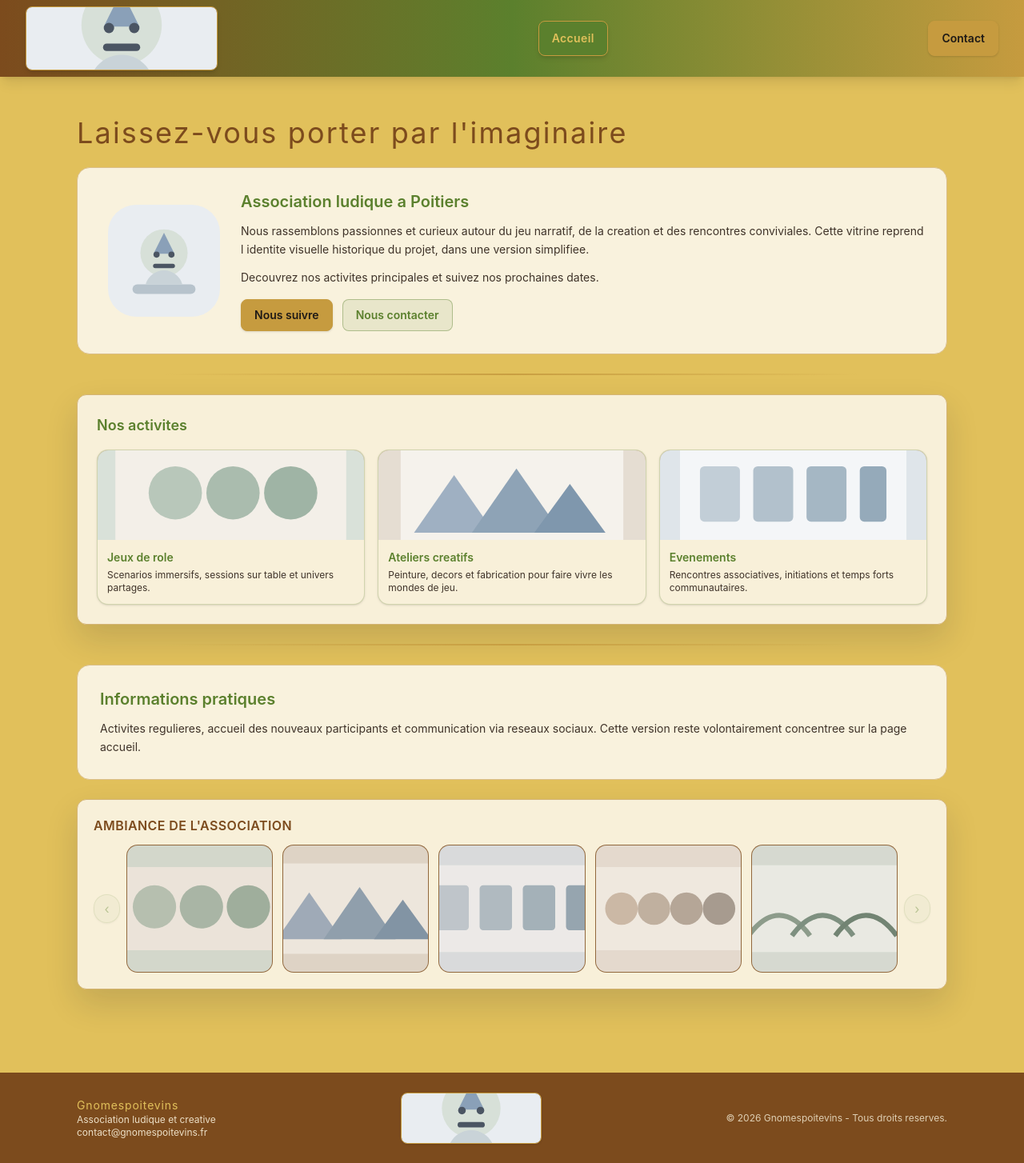
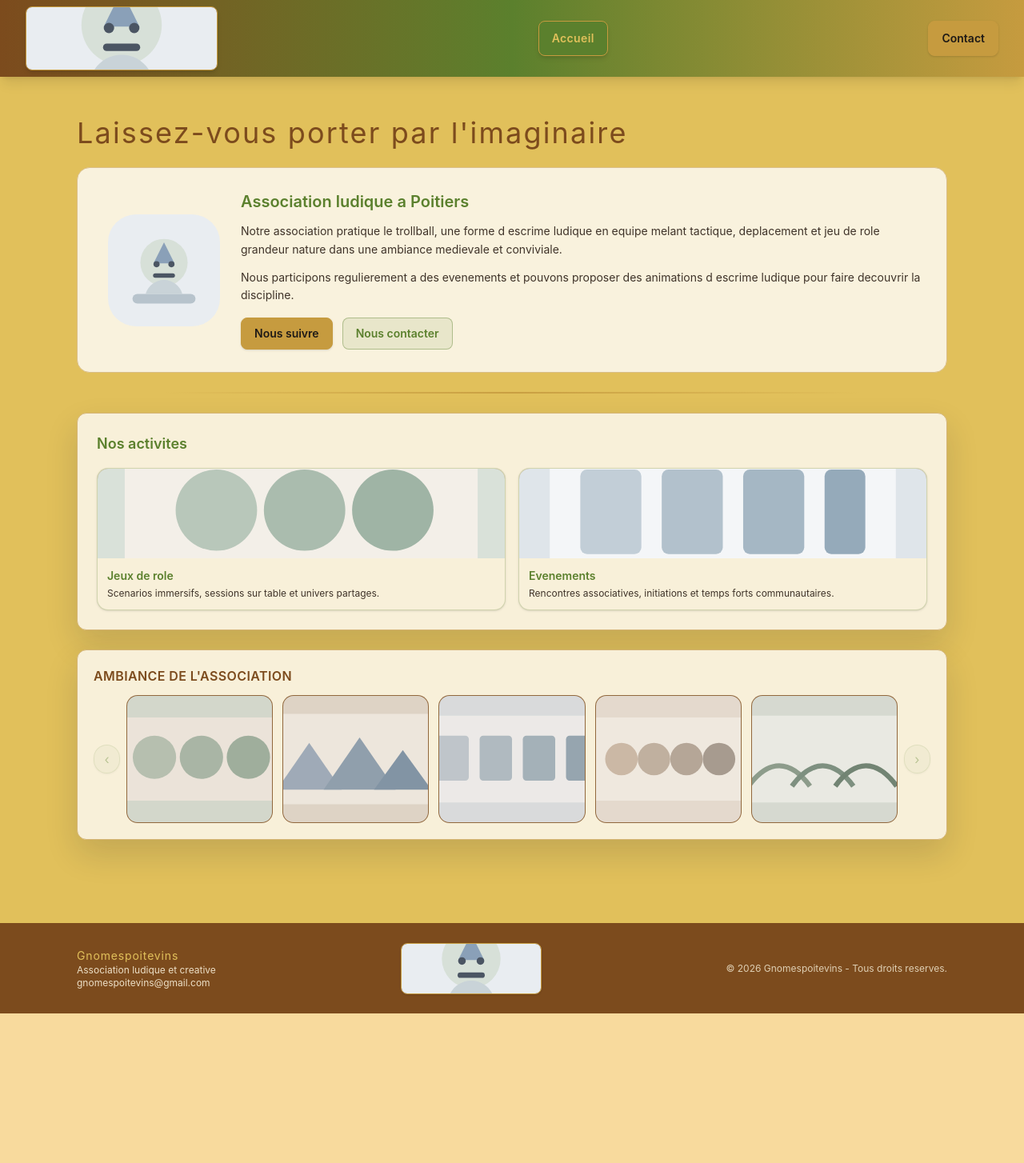
Before and after one commit to gnomespoitevins/site_vitrine, a Next.js app: page / in a window 1280 px wide. Shown: the whole page at 80% size. After the commit the page ends 1267 px from the top, so only its background shows below. Built offline with nearby package versions, Linux system fonts and the light colour scheme; no server answers.

Commit message:
fix kinfos

```diff
--- a/src/app/page.tsx
+++ b/src/app/page.tsx
@@ -38,12 +38,13 @@ export default function Home() {
           <div>
             <h2 className="mb-3 text-xl font-semibold text-[var(--forest)]">Association ludique a Poitiers</h2>
             <p className="mb-3 text-sm leading-relaxed text-[var(--ink-soft)]">
-              Nous rassemblons passionnes et curieux autour du jeu narratif, de la creation
-              et des rencontres conviviales. Cette vitrine reprend l identite visuelle
-              historique du projet, dans une version simplifiee.
+              Notre association pratique le trollball, une forme d escrime ludique en equipe
+              melant tactique, deplacement et jeu de role grandeur nature dans une ambiance
+              medievale et conviviale.
             </p>
             <p className="text-sm leading-relaxed text-[var(--ink-soft)]">
-              Decouvrez nos activites principales et suivez nos prochaines dates.
+              Nous participons regulierement a des evenements et pouvons proposer des
+              animations d escrime ludique pour faire decouvrir la discipline.
             </p>
             <div className="mt-4 flex flex-wrap gap-3">
               <Link
@@ -55,7 +56,7 @@ export default function Home() {
                 Nous suivre
               </Link>
               <Link
-                href="mailto:contact@gnomespoitevins.fr"
+                href="mailto:gnomespoitevins@gmail.com"
                 className="inline-flex h-10 items-center justify-center rounded-md border border-[var(--forest)]/40 bg-[var(--forest)]/10 px-4 text-sm font-semibold text-[var(--forest)] transition-colors hover:bg-[var(--forest)]/20"
               >
                 Nous contacter
@@ -69,17 +70,12 @@ export default function Home() {
 
       <section className="parchment-card p-5 sm:p-6">
         <h2 className="mb-4 text-lg font-semibold text-[var(--forest)]">Nos activites</h2>
-        <div className="grid gap-4 md:grid-cols-3">
+        <div className="grid gap-4 md:grid-cols-2">
           {[
             {
               title: "Jeux de role",
               text: "Scenarios immersifs, sessions sur table et univers partages.",
               image: "/gallery-1.svg",
-            },
-            {
-              title: "Ateliers creatifs",
-              text: "Peinture, decors et fabrication pour faire vivre les mondes de jeu.",
-              image: "/gallery-2.svg",
             },
             {
               title: "Evenements",
@@ -109,16 +105,6 @@ export default function Home() {
         </div>
       </section>
 
-      <SectionDivider />
-
-      <section className="parchment-section p-5 sm:p-7">
-        <h2 className="mb-3 text-xl font-semibold text-[var(--forest)]">Informations pratiques</h2>
-        <p className="text-sm leading-relaxed text-[var(--ink-soft)]">
-          Activites regulieres, accueil des nouveaux participants et communication via reseaux
-          sociaux. Cette version reste volontairement concentree sur la page accueil.
-        </p>
-      </section>
-
       <Carousel title="Ambiance de l'association" items={homeItems} />
     </PageContainer>
   );
--- a/src/components/site-shell.tsx
+++ b/src/components/site-shell.tsx
@@ -33,7 +33,7 @@ export default function SiteShell({ children }: { children: React.ReactNode }) {
 
             <div className="ml-auto flex shrink-0 items-center gap-2 sm:gap-3">
               <Link
-                href="mailto:contact@gnomespoitevins.fr"
+                href="mailto:gnomespoitevins@gmail.com"
                 className="inline-flex h-10 items-center justify-center whitespace-nowrap rounded-md border border-[var(--gold)] bg-[var(--gold)] px-2 text-xs font-semibold text-[var(--ink)] shadow transition-colors hover:bg-[var(--sand)] sm:h-11 sm:px-4 sm:text-sm"
               >
                 Contact
@@ -51,7 +51,7 @@ export default function SiteShell({ children }: { children: React.ReactNode }) {
             <div>
               <div className="medieval-title text-sm tracking-wide text-[var(--sand)]">Gnomespoitevins</div>
               <div className="text-xs text-[var(--parchment)]/90">Association ludique et creative</div>
-              <div className="text-xs text-[var(--parchment)]/90">contact@gnomespoitevins.fr</div>
+              <div className="text-xs text-[var(--parchment)]/90">gnomespoitevins@gmail.com</div>
             </div>
             <div className="h-14 w-40 overflow-hidden rounded-md border border-[var(--gold)] bg-black/30 shadow sm:h-16 sm:w-44">
               <Image
```
